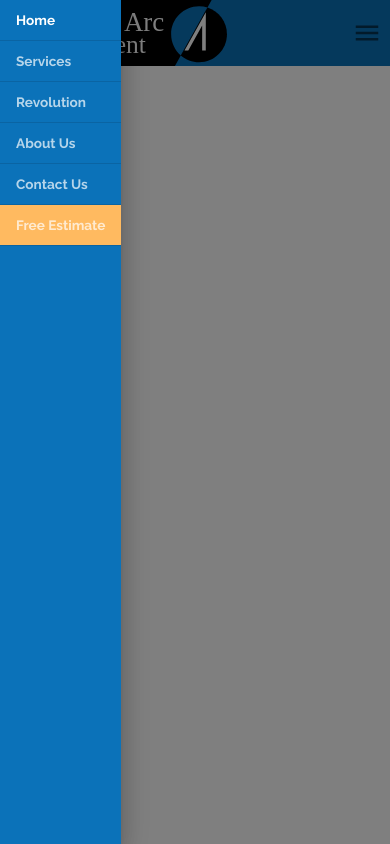
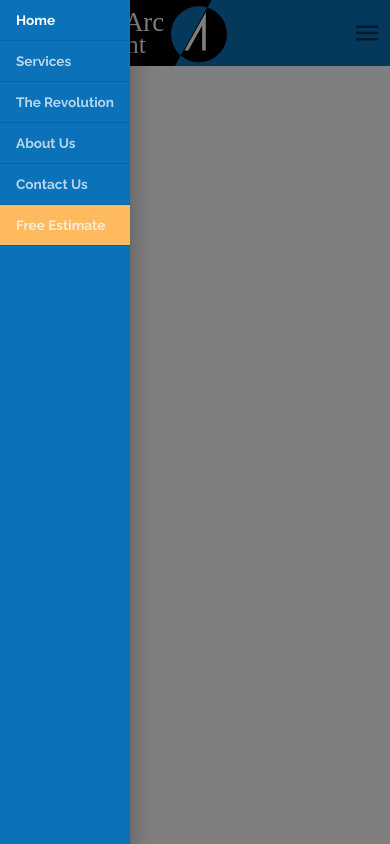
Before and after one commit to Dulatto/mui-react-project, a React (Create React App) app: page / in a window 390 px wide. Both pictures are taken after a click on the button 367 px from the left and 32 px from the top of the page. Built offline with nearby package versions, Linux system fonts and the light colour scheme.

Commit message:
mui refactoring

```diff
--- a/src/components/ui/Header.js
+++ b/src/components/ui/Header.js
@@ -159,7 +159,7 @@ function Header(props) {
             ariaOwns: anchorEl ? 'simple-menu' : undefined, ariaPopup: anchorEl ? 'true' : undefined,
             mouseOver: event => handleClick(event)
         },
-        { name: 'The Revolution', link: '/revolition', activeIndex: 2 },
+        { name: 'The Revolution', link: '/revolution', activeIndex: 2 },
         { name: 'About Us', link: '/about', activeIndex: 3 },
         { name: 'Contact Us', link: '/contact', activeIndex: 4 }
     ]
@@ -190,6 +190,7 @@ function Header(props) {
                 indicatorColor='secondary'>
                 {routes.map((route, index) => (
                     <Tab
+                        key={`${route}${index}`}
                         className={classes.tab}
                         component={Link}
                         to={route.link}
@@ -210,7 +211,8 @@ function Header(props) {
                 onClose={handleClose}
                 classes={{ paper: classes.menu }}
                 MenuListProps={{ onMouseLeave: handleClose }}
-                elevation={0}>
+                elevation={0}
+                keepMounted>
                 {menuOptions.map((option, i) => (
                     <MenuItem
                         key={option}
@@ -237,21 +239,19 @@ function Header(props) {
                 classes={{ paper: classes.drawer }}
             >
                 <List disablePadding>
-                    <ListItem onClick={() => { setOpenDrawer(false); setValue(0) }} divider button component={Link} to='/' selected={value === 0}>
-                        <ListItemText disableTypography className={value === 0 ? [classes.drawerItem, classes.drawerItemSelected] : classes.drawerItem} >Home</ListItemText>
-                    </ListItem>
-                    <ListItem onClick={() => { setOpenDrawer(false); setValue(1) }} divider button component={Link} to='/services' selected={value === 1}>
-                        <ListItemText disableTypography className={value === 1 ? [classes.drawerItem, classes.drawerItemSelected] : classes.drawerItem}>Services</ListItemText>
-                    </ListItem>
-                    <ListItem onClick={() => { setOpenDrawer(false); setValue(2) }} divider button component={Link} to='/revolution' selected={value === 2}>
-                        <ListItemText disableTypography className={value === 2 ? [classes.drawerItem, classes.drawerItemSelected] : classes.drawerItem}>Revolution</ListItemText>
-                    </ListItem>
-                    <ListItem onClick={() => { setOpenDrawer(false); setValue(3) }} divider button component={Link} to='/about' selected={value === 3}>
-                        <ListItemText disableTypography className={value === 3 ? [classes.drawerItem, classes.drawerItemSelected] : classes.drawerItem}>About Us</ListItemText>
-                    </ListItem>
-                    <ListItem onClick={() => { setOpenDrawer(false); setValue(4) }} divider button component={Link} to='/contact' selected={value === 4}>
-                        <ListItemText disableTypography className={value === 4 ? [classes.drawerItem, classes.drawerItemSelected] : classes.drawerItem}>Contact Us</ListItemText>
-                    </ListItem>
+                    {routes.map(route => (
+                        <ListItem
+                            key={`${route}${route.activeIndex}`}
+                            divider
+                            button
+                            component={Link}
+                            to={route.link}
+                            selected={value === route.activeIndex}
+                            onClick={() => { setOpenDrawer(false); setValue(route.activeIndex) }}
+                        >
+                            <ListItemText disableTypography className={value === route.activeIndex ? [classes.drawerItem, classes.drawerItemSelected] : classes.drawerItem}>{route.name}</ListItemText>
+                        </ListItem>
+                    ))}
                     <ListItem onClick={() => { setOpenDrawer(false); setValue(5) }} divider button component={Link} to='/estimate' className={classes.drawerItemEstimate} selected={value === 5}>
                         <ListItemText disableTypography className={value === 5 ? [classes.drawerItem, classes.drawerItemSelected] : classes.drawerItem}>Free Estimate</ListItemText>
                     </ListItem>
```
